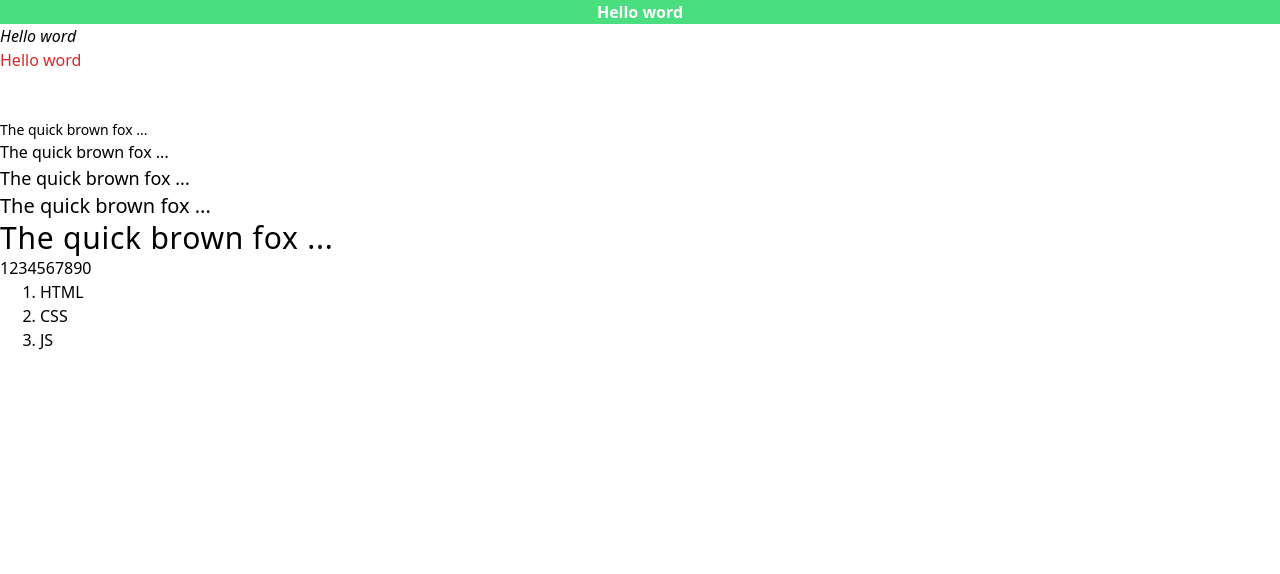
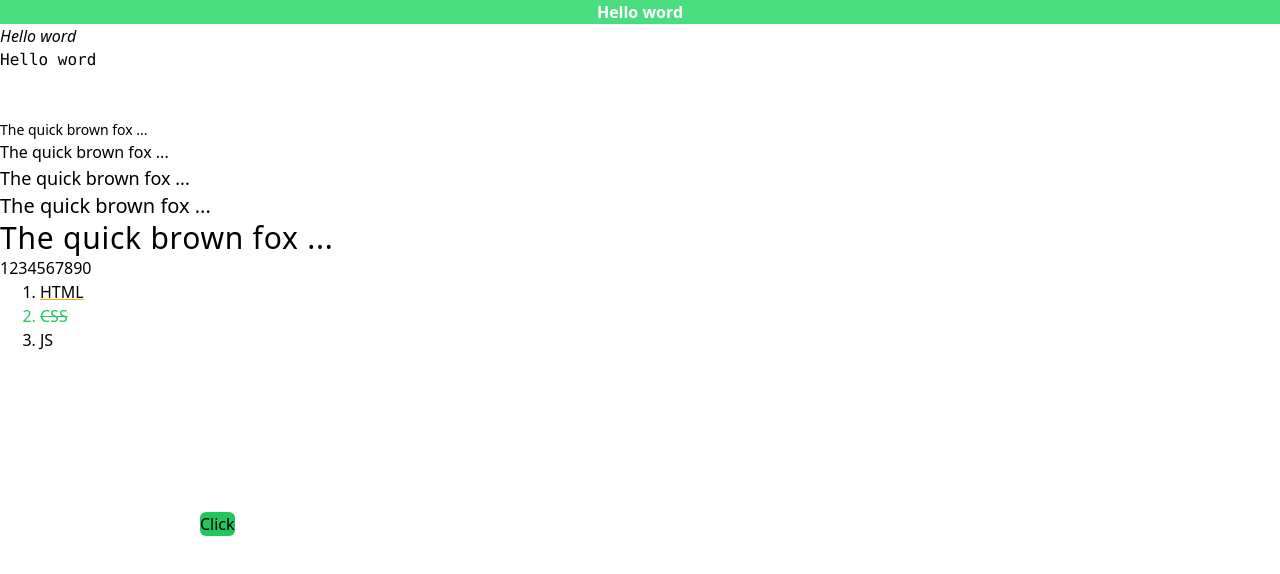
Before and after one commit to Shafiu1/Tailwind_ProCoder, a website built with Vite: page index.html in a window 1280 px wide. Built offline with nearby package versions, Linux system fonts and the light colour scheme.

Commit message:
understanding font text etc

```diff
--- a/index.html
+++ b/index.html
@@ -8,7 +8,7 @@
 <body>
     <h1 class="bg-green-400 text-center text-white font-bold">Hello word</h1>
     <h1 class="italic">Hello word</h1>
-    <h1 class="hover:font-serif text-red-600">Hello word</h1>
+    <h1 class="font-mono hover:font-serif duration-1000">Hello word</h1>
     <br>
     <br>
     <p class="text-sm ...">The quick brown fox ...</p>
@@ -20,9 +20,10 @@
   1234567890
 </p>
 <ul class="ml-10 list-decimal">
-    <li>HTML</li>
-    <li>CSS</li>
+    <li class="underline decoration-yellow-500 hover:decoration-blue-600 duration-1000">HTML</li>
+    <li class="line-through text-green-500">CSS</li>
     <li>JS</li>
+    <button class="bg-green-500 text-justify rounded-md justify-center m mx-40 my-40">Click</button>
 </ul>
 </body>
 </html>
```
